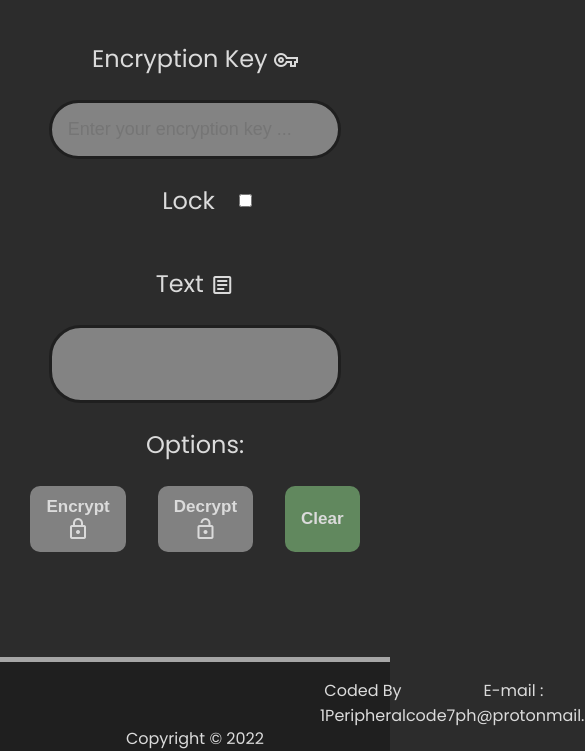
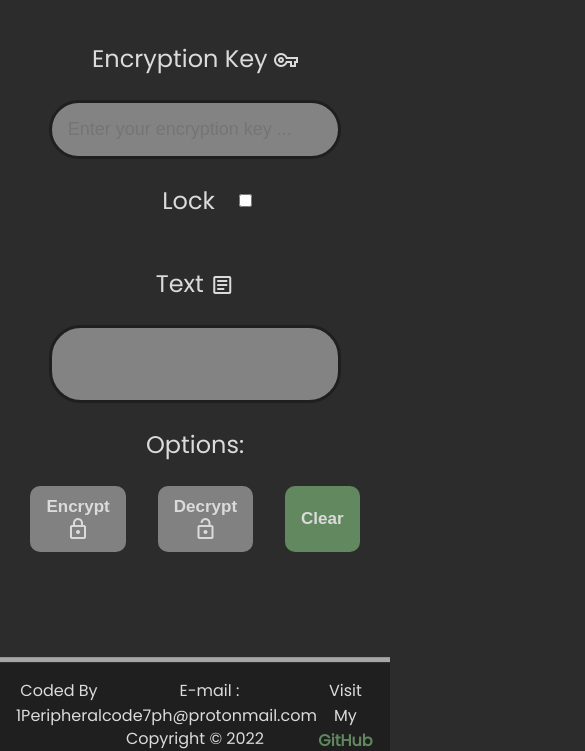
Before and after one commit to 1Peripheral/encrypt-it, a plain HTML site: page index.html in a window 390 px wide. Shown: the part 93-844 px from the top of the page, 585 px wide, since content can reach past the window. Drawn offline with nearby package versions, Linux system fonts and the light colour scheme.

Commit message:
Update style.css

```diff
--- a/style.css
+++ b/style.css
@@ -108,7 +108,7 @@ footer {
     color: #dbdbdb;
     text-align: center;
     border-top: 5px solid var(--grayish);
-
+    margin-top: 2em;
 }
 
 
@@ -117,7 +117,7 @@ footer ul {
     justify-content: space-between;
     height: 4em;
     list-style: none;
-    padding:1em 20em;
+    padding:1em 15em;
 }
 
 #gh-link {
@@ -125,7 +125,11 @@ footer ul {
     text-decoration: none;
     font-weight: 600;
 }
-
+@media only screen and (max-width:950px) {
+    footer ul {
+        padding: 1em 1em;
+    }
+}
 :root {
     --darker-black: #1f1f1f;
     --background-color: #2c2c2c;
```
